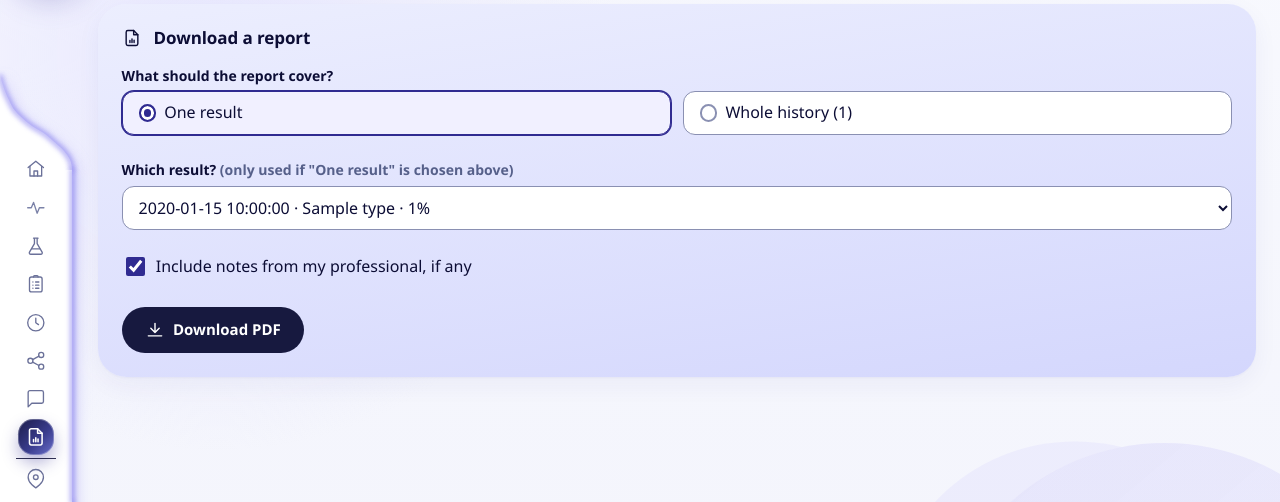
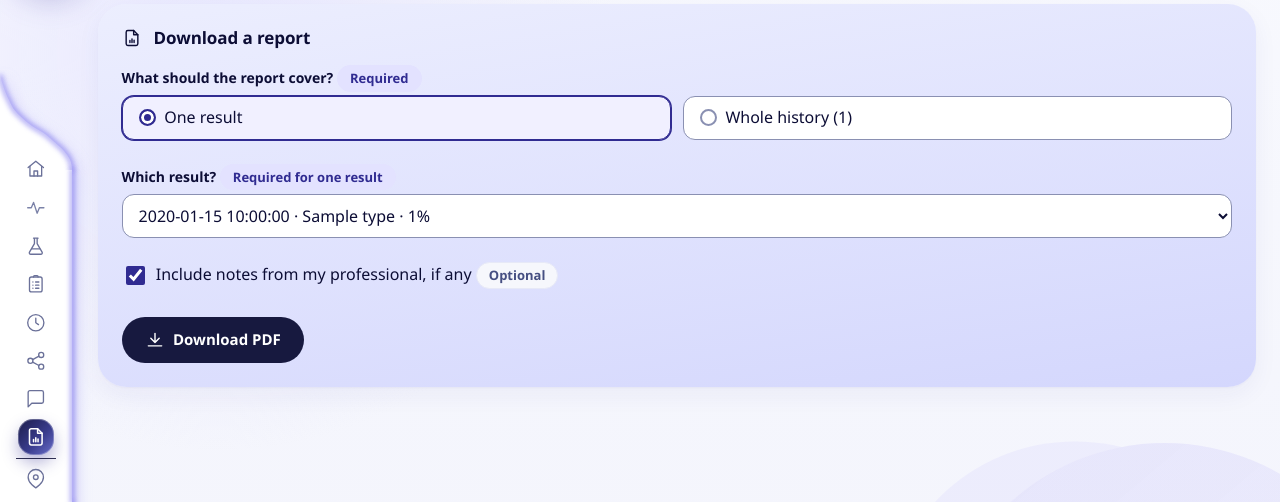
Before and after one commit to binalademierose/nephron, a Python web app: template templates/reports/select.html in a window 1280 px wide. Shown: the part 104-606 px from the top of the page. Run offline with Jinja, Linux system fonts and the light colour scheme; the template is opened without the code that fills it: most values are stand-ins (such as "Sample title", 1, 10 or a date in 2020).

Commit message:
Add files via upload

```diff
--- a/templates/reports/select.html
+++ b/templates/reports/select.html
@@ -15,21 +15,21 @@
   <form method="post" action="{{ url_for('reports.download_patient_report') }}">
     {{ csrf_field() }}
     <fieldset class="form-group">
-      <legend class="form-label">What should the report cover?</legend>
+      <legend class="form-label">What should the report cover? <span class="chip chip-required">Required</span></legend>
       <div class="choice-group">
         <label class="choice"><input type="radio" name="report_type" value="single" checked><span class="choice-tile">One result</span></label>
         <label class="choice"><input type="radio" name="report_type" value="history"><span class="choice-tile">Whole history ({{ records|length }})</span></label>
       </div>
     </fieldset>
     <div class="form-group">
-      <label class="form-label" for="assessment_id">Which result? <span class="text-muted">(only used if "One result" is chosen above)</span></label>
+      <label class="form-label" for="assessment_id">Which result? <span class="chip chip-required">Required for one result</span></label>
       <select class="form-control" id="assessment_id" name="assessment_id">
         {% for record in records %}
         <option value="{{ record.assessment_id }}">{{ format_date(record.date) }} &middot; {{ record.type }} &middot; {{ percent_text(record.probability) }}%</option>
         {% endfor %}
       </select>
     </div>
-    <label class="form-check"><input class="pick" type="checkbox" name="include_reviews" checked><span>Include notes from my professional, if any</span></label>
+    <label class="form-check"><input class="pick" type="checkbox" name="include_reviews" checked><span>Include notes from my professional, if any <span class="chip chip-optional">Optional</span></span></label>
     <button class="button button-primary" type="submit" style="margin-top: var(--space-4);">{{ icon('download') }}Download PDF</button>
   </form>
 </section>
```
